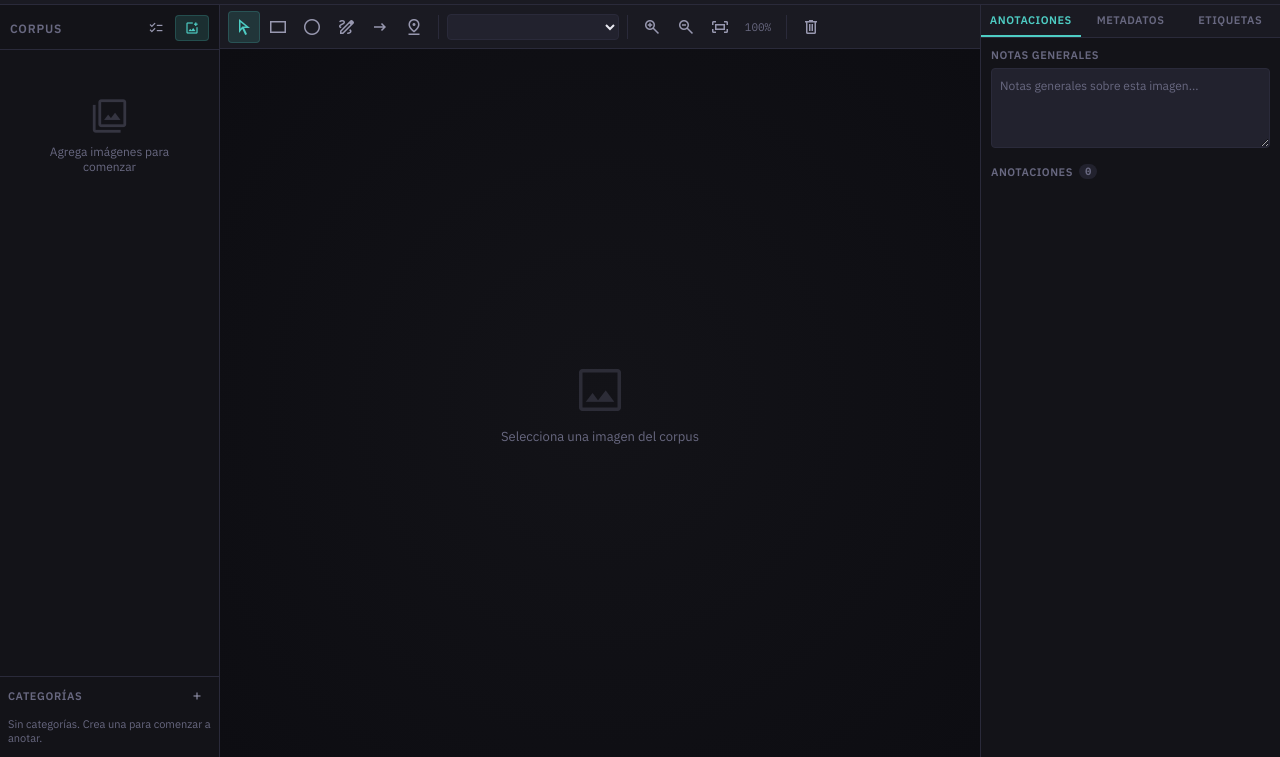
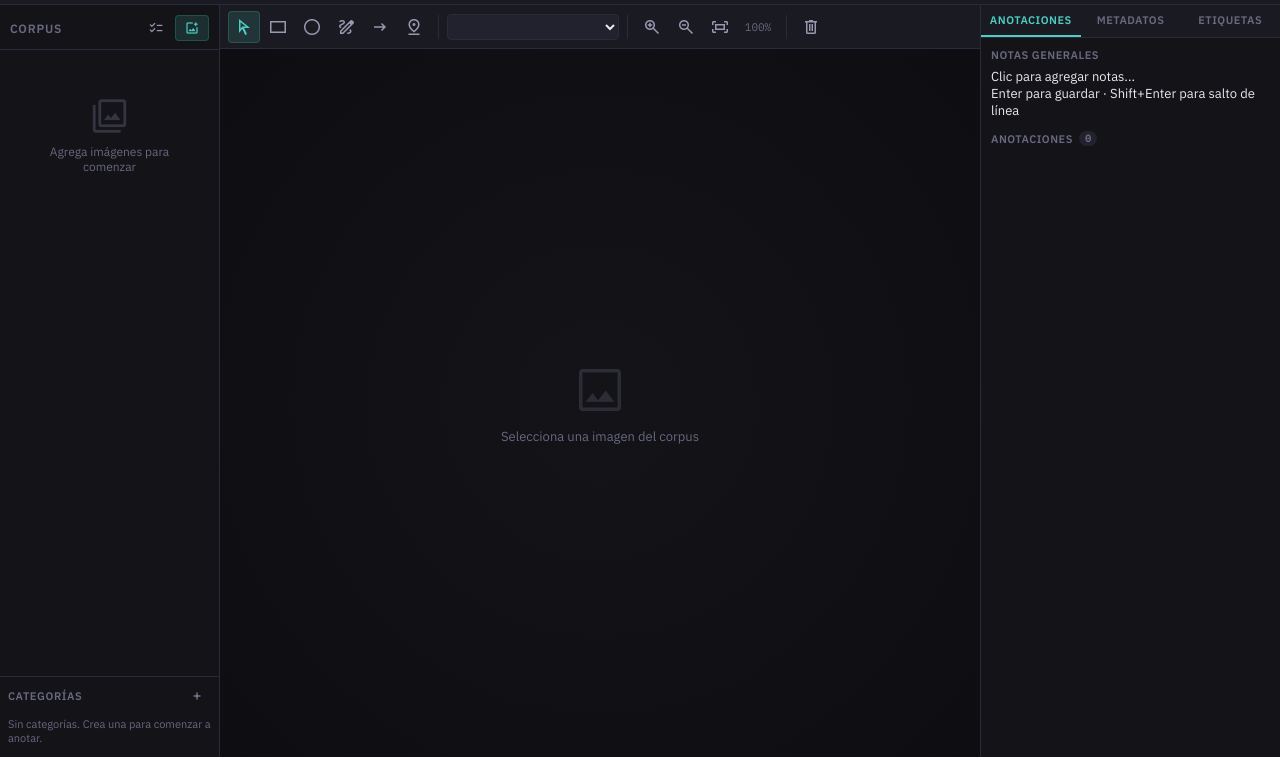
Before and after one commit to CarlosZevallosTrigoso/img-corpus, a plain HTML site: page index.html in a window 1280 px wide. Shown: the part 43-800 px from the top of the page. Drawn offline with nearby package versions, Linux system fonts and the light colour scheme; a script that the page names is missing.

Commit message:
Update index.html

```diff
--- a/index.html
+++ b/index.html
@@ -177,7 +177,9 @@
             <div class="panel-content active" id="panelAnnotations">
                 <div class="panel-section">
                     <h4>Notas generales</h4>
-                    <textarea class="general-notes" id="generalNotes" placeholder="Notas generales sobre esta imagen..."></textarea>
+                    <div class="general-note-display empty" id="generalNotesDisplay">Clic para agregar notas...</div>
+                    <textarea class="general-notes hidden" id="generalNotes" placeholder="Notas generales sobre esta imagen..."></textarea>
+                    <div class="note-edit-hint" id="generalNotesHint">Enter para guardar · Shift+Enter para salto de línea</div>
                 </div>
                 <div class="panel-section">
                     <h4>Anotaciones <span class="annotation-count" id="annotationCount">0</span></h4>
```
